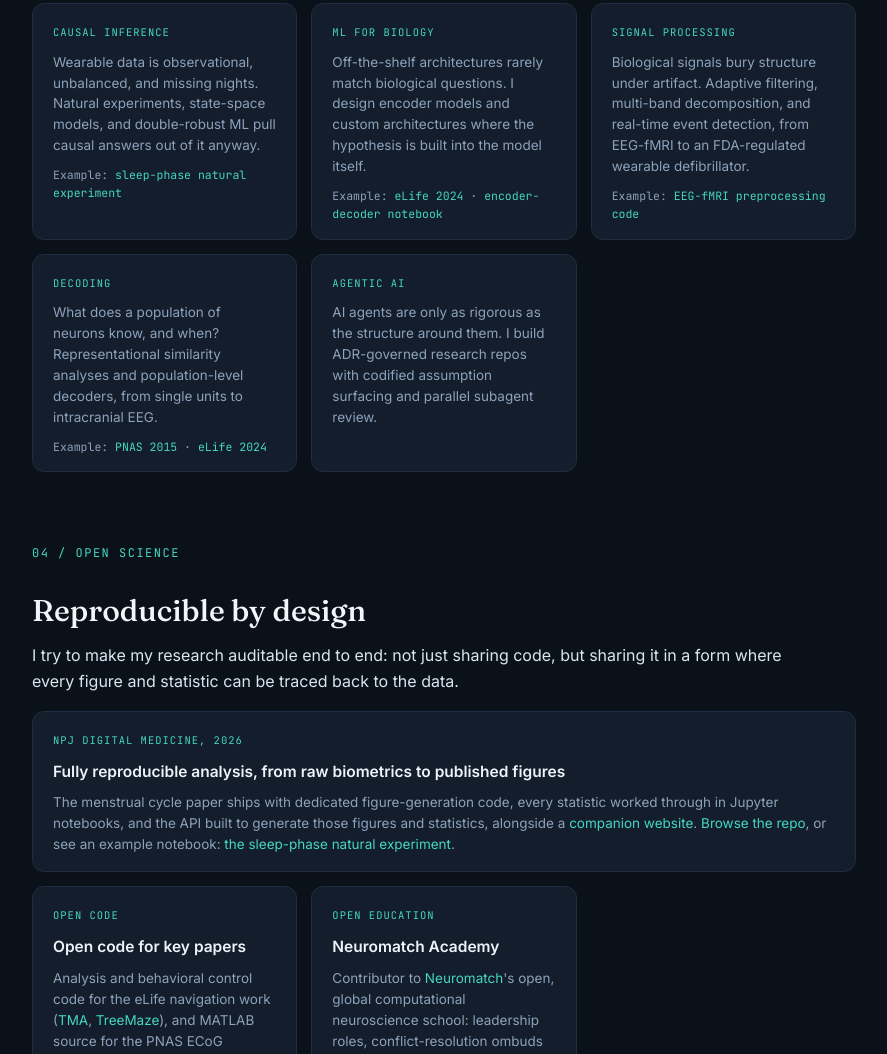
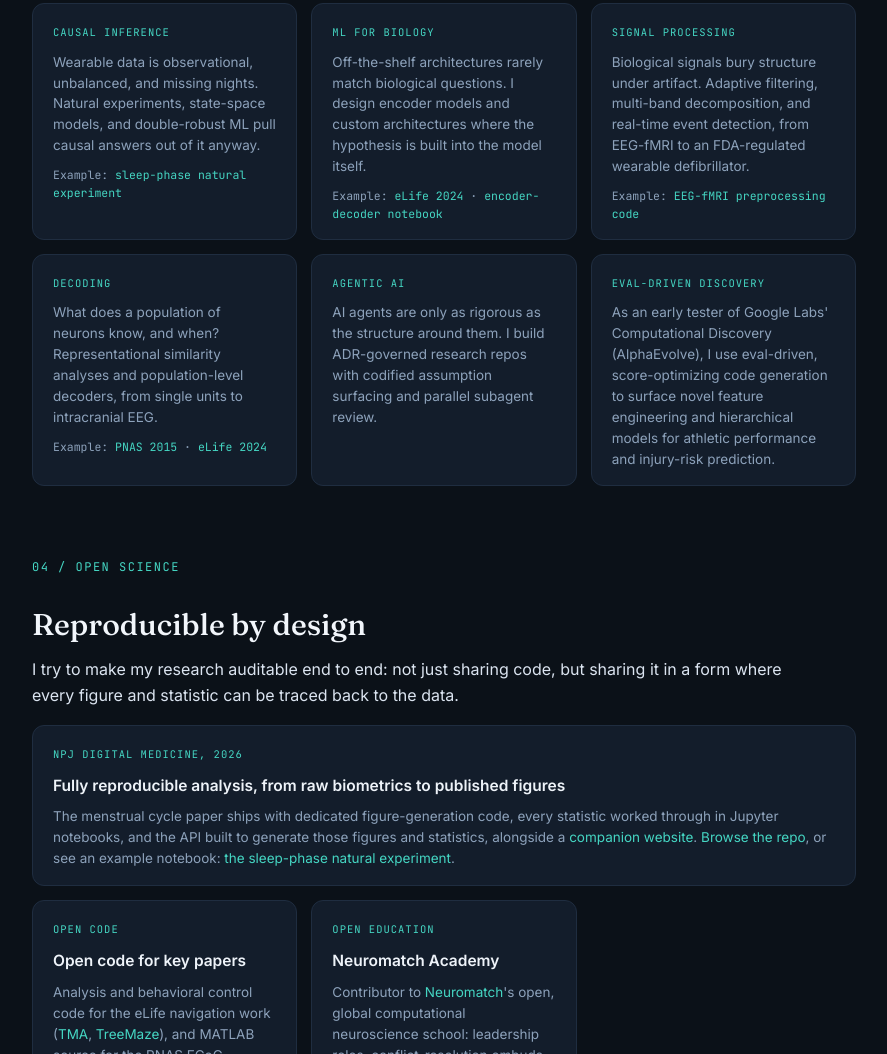
Before and after one commit to alexgonzl/alexgonzl.github.io, a plain HTML site: page index.html in a window 1280 px wide. Shown: the part 1831-2885 px from the top of the page, without its empty margins (196-1083 px from the left). Drawn offline with Linux system fonts and the light colour scheme.

Commit message:
Add Computational Discovery (AlphaEvolve) to toolbox; refresh CV

```diff
--- a/index.html
+++ b/index.html
@@ -305,6 +305,10 @@
         <span class="tag">Agentic AI</span>
         <p>AI agents are only as rigorous as the structure around them. I build ADR-governed research repos with codified assumption surfacing and parallel subagent review.</p>
       </div>
+      <div class="card">
+        <span class="tag">Eval-driven discovery</span>
+        <p>As an early tester of Google Labs' Computational Discovery (AlphaEvolve), I use eval-driven, score-optimizing code generation to surface novel feature engineering and hierarchical models for athletic performance and injury-risk prediction.</p>
+      </div>
     </div>
   </section>
 
```
Also changed, not shown: 1 other file.
